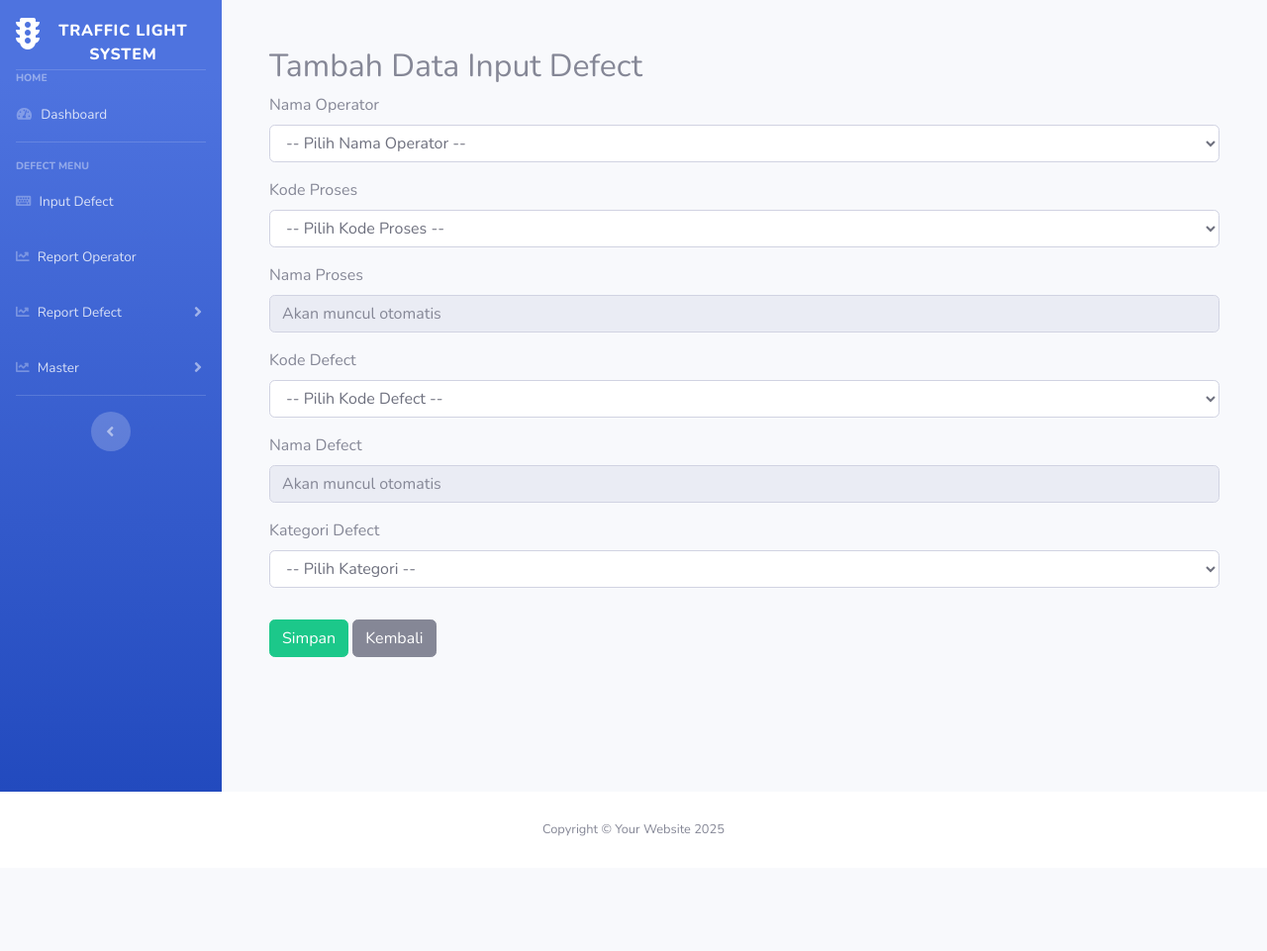
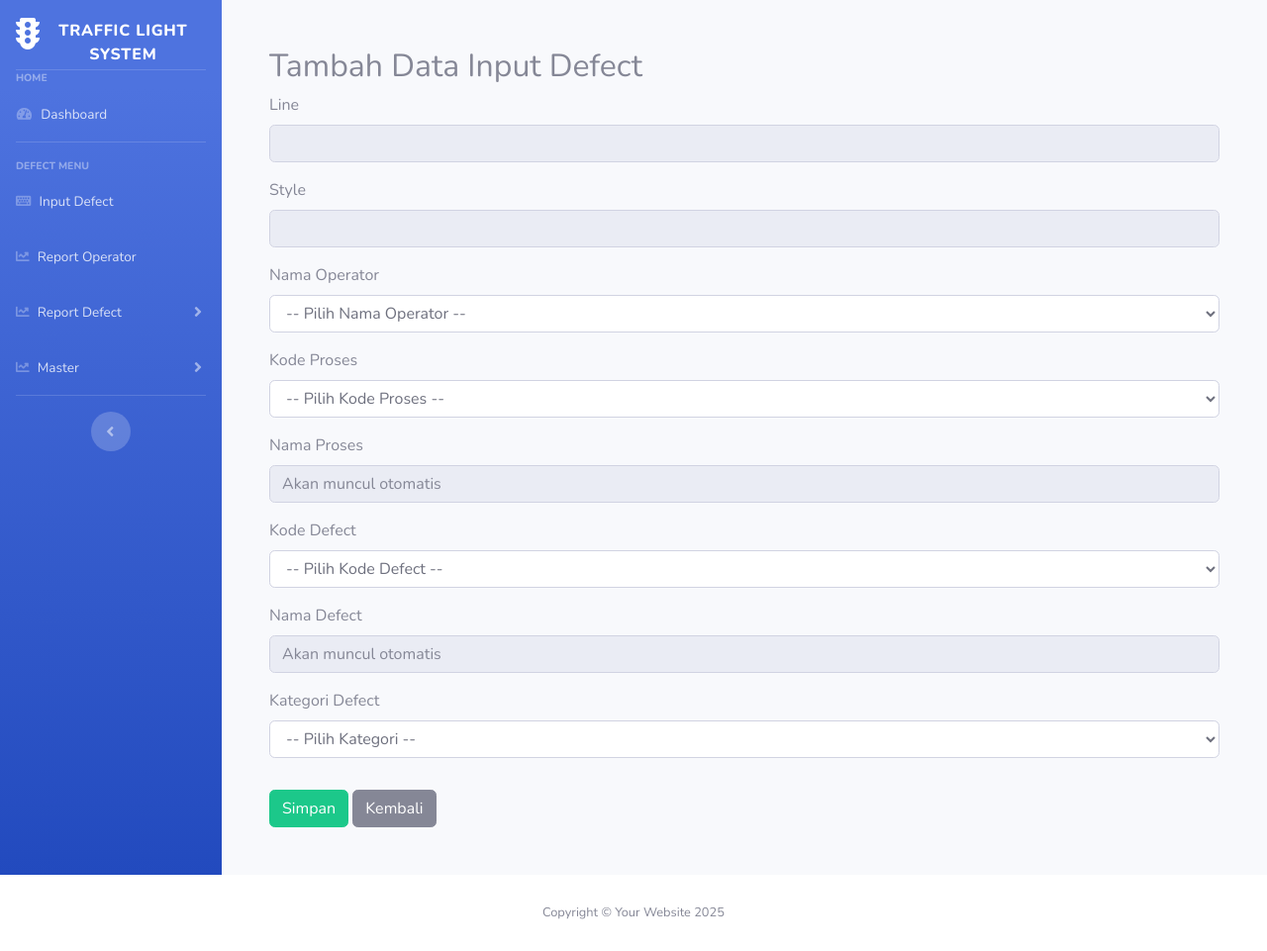
Before and after one commit to PKL-STTT-2025/Project-TLS, a CodeIgniter app: page /Project-TLS/index.php/transaksichecking/tambah in a window 1280 px wide. Shown: the whole page at 99% size. Before the commit the page ends 845 px from the top, so only its background shows below. Run offline with CodeIgniter, Linux system fonts and the light colour scheme; data that the repository does not hold is empty.

Commit message:
Update Input Line dan Style

```diff
--- a/application/controllers/TransaksiChecking.php
+++ b/application/controllers/TransaksiChecking.php
@@ -89,6 +89,26 @@ class TransaksiChecking extends CI_Controller
         $data['operation_code'] = $this->TransaksiChecking_model->getAllOperationCode();
         $data['defect_list'] = $this->TransaksiChecking_model->getAllDefect();
 
+        // load data line dari url
+        $id = $this->input->get('line');
+        $data['line'] = $id;
+
+        $this->load->model('TransaksiChecking_model');
+        $line = $this->TransaksiChecking_model->getById($id);
+
+        $data['line_name'] = $line ? $line->Workgroup : '';
+        $data['Workgroup'] = $line;
+
+
+        // load data style dari url
+        $id = $this->input->get('style');
+        $data['style'] = $id;
+
+        $this->load->model('TransaksiChecking_model');
+        $style = $this->TransaksiChecking_model->getStyleById($id);
+
+        $data['style_name'] = $style ? $style->style : '';
+        $data['style'] = $style;
 
 
         if($this->form_validation->run()==FALSE) {
--- a/application/models/TransaksiChecking_model.php
+++ b/application/models/TransaksiChecking_model.php
@@ -202,4 +202,13 @@ class TransaksiChecking_model extends CI_Model
         $query = $this->db->get();
         return $query->result_array();
     }
+
+    public function getById ($id)
+    {
+        return $this->db->get_where('mstworkgroup', ['idWG' => $id])->row();
+    }
+    public function getStyleById ($id)
+    {
+        return $this->db->get_where('operation_breakdown', ['id' => $id])->row();
+    }
 }
--- a/application/views/TransaksiChecking/tambah.php
+++ b/application/views/TransaksiChecking/tambah.php
@@ -4,6 +4,16 @@
     <div class="container p-5">
     <h2>Tambah Data Input Defect</h2>
     <form method="post" action="<?= base_url('TransaksiChecking/simpan'); ?>">
+
+        <div class="form-group">
+            <label>Line</label>
+            <input type="text" class="form-control" id="id_workgroup" value="<?= $line_name ?>" readonly>
+        </div>
+
+        <div class="form-group">
+            <label>Style</label>
+            <input type="text" class="form-control"  value="<?= $style_name ?>" readonly>
+        </div>
 
         <!-- Nama Operator -->
         <div class="form-group">
```
Also changed, not shown: application/views/TransaksiChecking/index.php (+28 -12 lines).
